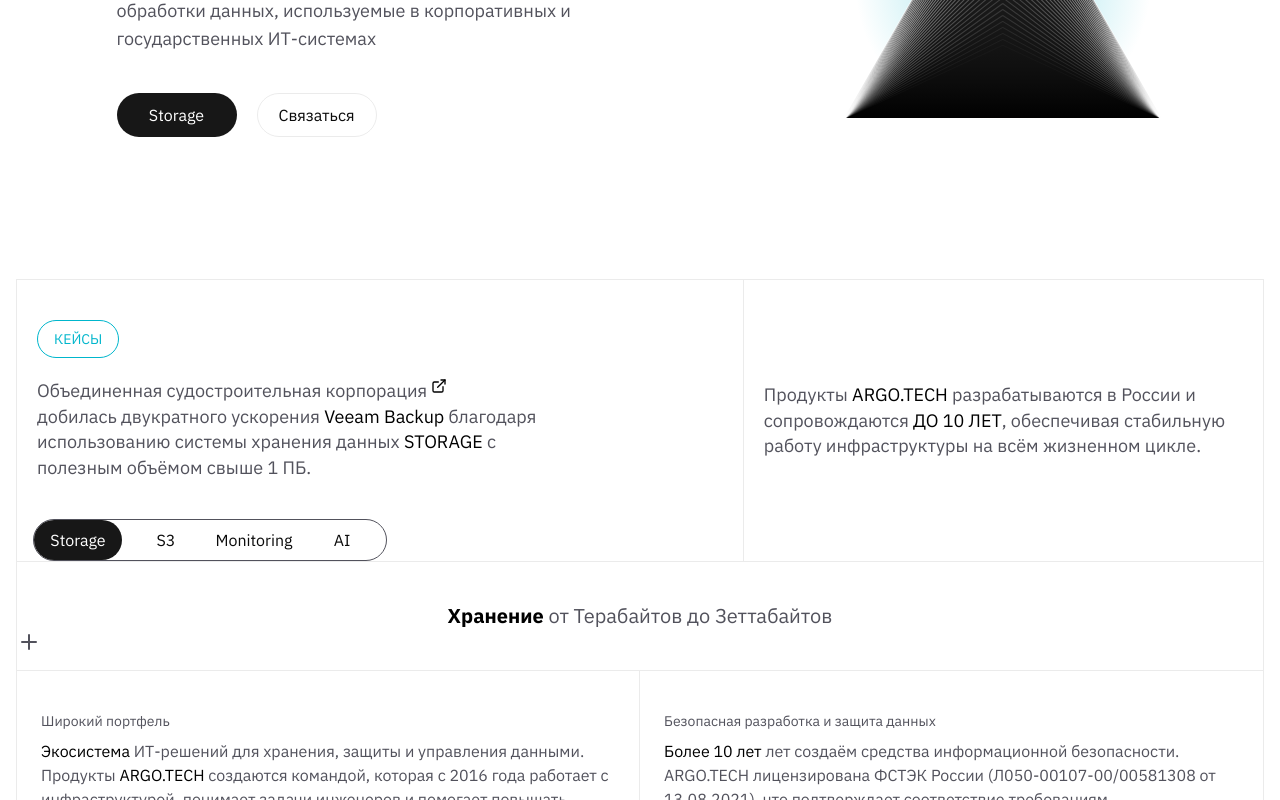
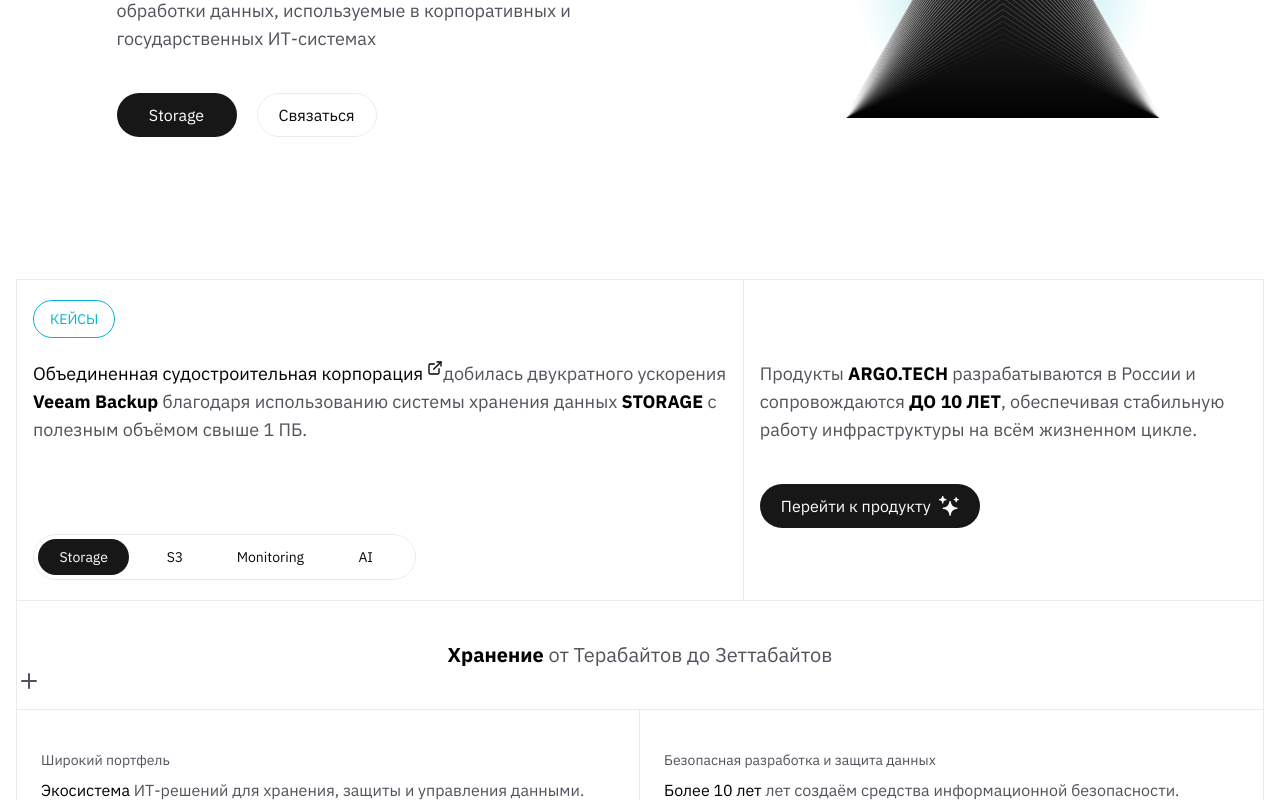
Before and after one commit to Slawone/argo-web, a Next.js app: page / in a window 1280 px wide. Shown: the part 521-1321 px from the top of the page. Built offline with nearby package versions, Linux system fonts and the light colour scheme.

Commit message:
Added module

```diff
--- a/src/sections/Info.jsx
+++ b/src/sections/Info.jsx
@@ -26,7 +26,7 @@ export const Info = ({ text }) => {
         </span>{" "}
         <span className="text-color">{restText}</span>
       </motion.p>
-      <Plus className="absolute text-color right-[-12] bottom-[-12]" />
+      <Plus className="absolute text-color right-[-12] top-[-12]" />
     </motion.section>
   );
 };
--- a/src/sections/Tabs.jsx
+++ b/src/sections/Tabs.jsx
@@ -1,132 +1,151 @@
 "use client";
 
-import { useState } from "react";
-import { Plus, ExternalLink } from "lucide-react";
-import { motion } from "framer-motion";
-import { motionVariants } from "@/config";
-import { cn } from "@/utils";
-
-export const Tabs = ({ items }) => {
-  const { containerVariants, textVariants } = motionVariants;
-  const [activeTab, setActiveTab] = useState("storage");
+import { useState, useRef } from "react";
+import Image from "next/image";
+import { ExternalLink } from "lucide-react";
+import { motion, AnimatePresence } from "framer-motion";
+import { Button } from "@/ui";
 
 const tabs = [
   {
     id: "storage",
     label: "Storage",
+    leftText: (
+      <>
+        <a
+          className="inline-flex glex-wrap gap-1 title-color"
+          href="https://www.cnews.ru/news/line/2025-08-22_argotech_vnedrila_shd_v_obedinennuyu?ysclid=mihcye6dfp825576861"
+          target="_blank"
+        >Объединенная судостроительная корпорация<ExternalLink className="w-4 h-4 title-color" /></a>добилась двукратного ускорения<span className="title-color font-bold"> Veeam Backup</span> благодаря использованию системы хранения данных <span className="title-color uppercase font-bold">Storage</span> с полезным объёмом свыше 1 ПБ.
+      </>
+    ),
+    rightText: (
+      <>
+        Продукты <span className="title-color uppercase font-bold">Argo.tech</span> разрабатываются в России и сопровождаются<span className="title-color uppercase font-bold"> до 10 лет</span>, обеспечивая стабильную работу инфраструктуры на всём жизненном цикле.
+      </>
+    ),
   },
   {
     id: "s3",
     label: "S3",
+    leftText: (
+      <>
+        Локальное объектное хранилище с поддержкой <a href="https://www.cnews.ru/news/line/2025-11-25_argotech_predstavila_lokalnoe?ysclid=mihhibz4fu353566861" className="inline-flex glex-wrap gap-1 title-color" target="_blank">S3 API <ExternalLink className="w-4 h-4 title-color" /></a>. Поддерживает уровни репликации <span className="title-color font-bold">RF=1/2/3 и Erasure Coding Reed–Solomon (10,4).</span>
+      </>
+    ),
+    rightText: (
+      <>
+        Экономия места при хранении больших объёмов данных. <span className="title-color font-bold">S3-хранилище</span> работает без ограничений по вложенным каталогам и обеспечивает быстрый доступ к данным с высокой надёжностью.
+      </>
+    ),
   },
   {
     id: "monitoring",
     label: "Monitoring",
+    leftText: (
+      <>
+        Метрополитен доверяет нам критическую <a className="inline-flex glex-wrap gap-1 title-color" href="https://www.cnews.ru/news/line/2021-05-13_rossijskij_proizvoditel?ysclid=mihhyxf3ht361827532" target="_blank">инфраструктуру <ExternalLink className="w-4 h-4 title-color" /></a> в качестве альтернативы иностранного производителя.
+      </>
+    ),
+    rightText: (
+      <>
+        Нам доверяют <span className="title-color font-bold">с 2015 года</span>, хранение - управление - обработку и мониторинг систем и вычислений ИИ.
+      </>
+    ),
   },
   {
     id: "ai",
     label: "AI",
+    leftText: (
+      <>
+        Автоматизация документов на базе <a className="inline-flex glex-wrap gap-1 title-color" href="https://companies.rbc.ru/news/HvgmtDeJGo/ii-sokratil-podgotovku-dokumentov-s-2-dnej-do-74-sekund/" target="_blank">ИИ <ExternalLink className="w-4 h-4 title-color" /></a> сократила подготовку <span className="title-color font-bold">с 2 дней до 74 секунд</span> — меньше рисков, больше эффективности.
+      </>
+    ),
+    rightText: (
+      <>
+        <a className="inline-flex glex-wrap gap-1 title-color" href="https://companies.rbc.ru/news/UvW8JznLj8/ii-sokratil-srok-zakryitiya-vakansij-s-28-do-14-dnej/" target="_blank">Автоматизация подбора персонала <ExternalLink className="w-4 h-4 title-color" /></a> на базе ИИ <span className="title-color font-bold">ускоряет найм и снижает затраты.</span> Автоматизация сократила подготовку с 2 дней до 74 секунд — меньше рисков, больше эффективности. <a className="inline-flex glex-wrap gap-1 title-color" href="https://companies.rbc.ru/news/JCe1TlzNXp/ii-na-proizvodstve-povyishenie-distsiplinyi-i-sokraschenie-izderzhek-na-20/" target="_blank">Автоматизация производственных процессов <ExternalLink className="w-4 h-4 title-color" /></a> повышает эффективность и сокращает издержки.
+      </>
+    ),
   },
 ];
 
-  const tabContent = {
-    storage: (
-      <>
-        <div className="border-b md:border-b-0 md:border-r border-black/8 dark:border-white/14 px-5 py-6 md:py-10">
-          <span className="text-[12px] md:text-sm text-[#00B6CC] border rounded-full px-4 py-2 uppercase inline-block mb-5">
-            Кейсы
-          </span>
-          <p
-            className="max-w-135 md:mb-10 text-[12px] sm:text-sm md:text-[18px]"
-          >
-            <a
-              className="flex flex-wrap gap-1"
-              href="https://www.cnews.ru/news/line/2025-08-22_argotech_vnedrila_shd_v_obedinennuyu?ysclid=mihcye6dfp825576861"
-              target="_blank"
-            >
-              <span>Объединенная судостроительная корпорация</span>
-              <ExternalLink className="w-4 h-4 title-color" />
-            </a>{" "}
-            добилась двукратного ускорения{" "}
-            <span className="title-color">Veeam Backup</span> благодаря
-            использованию системы хранения данных{" "}
-            <span className="title-color uppercase">Storage</span> с полезным
-            объёмом свыше 1 ПБ.
-          </p>
-        </div>
-        <div className="px-5 pt-6 pb-10 md:py-10">
-          <p className="text-[12px] sm:text-sm md:text-[18px]">
-            Продукты <span className="title-color uppercase">Argo.tech</span>{" "}
-            разрабатываются в России и сопровождаются{" "}
-            <span className="title-color uppercase">до 10 лет</span>,
-            обеспечивая стабильную работу инфраструктуры на всём жизненном
-            цикле.
-          </p>
-        </div>
-      </>
-    ),
-    s3: (
-      <>
-        <div className="border-r border-black/8 dark:border-white/14 px-5 py-10">
-          <span className="text-[12px] md:text-sm text-[#00B6CC] border rounded-full px-4 py-2 uppercase uppercase inline-block mb-5">
-            Кейсы
-          </span>
-          <p className="max-w-135 mb-10">
-            Локальное объектное хранилище с поддержкой{" "}
-            <a
-              href="https://www.cnews.ru/news/line/2025-11-25_argotech_predstavila_lokalnoe?ysclid=mihhibz4fu353566861"
-              target="_blank"
-            >
-              S3 API
-              <ExternalLink />
-            </a>{" "}
-            . Поддерживает уровни репликации{" "}
-            <span className="title-color">
-              RF=1/2/3 и Erasure Coding Reed–Solomon (10,4)
-            </span>
-            .
-          </p>
-        </div>
-        <div className="px-5 py-15">
-          <p>
-            Экономия места при хранении больших объёмов данных.{" "}
-            <span className="title-color">S3-хранилище</span>
-            работает без ограничений по вложенным каталогам и обеспечивает
-            быстрый доступ к данным с высокой надёжностью
-          </p>
-        </div>
-      </>
-    ),
-  };
+export const Tabs = () => {
+  const [active, setActive] = useState(tabs[0]);
+  const containerRef = useRef(null);
 
   return (
-    <motion.section
-      variants={containerVariants}
-      initial="hidden"
-      whileInView="visible"
-      className="section-border max-w-7xl mx-auto relative"
+    <section className="section-border w-full max-w-7xl mx-auto relative">
+      <div className="md:grid md:grid-cols-[7fr_5fr] relative">
+        {/* left */}
+        <span className="absolute left-4 top-5 hidden md:block text-[12px] md:text-sm text-[#00B6CC] border rounded-full px-4 py-2 uppercase">Кейсы</span>
+        <div className="w-full px-4 py-5 md:border-r md:border-r-black/8 md:dark:border-white/14 h-40 sm:h-30 md:h-80 md:pt-20">
+          <AnimatePresence mode="wait">
+            <motion.div
+              key={active.id}
+              className="text-sm md:text-md lg:text-lg text-color "
+              initial={{ opacity: 0, y: 20 }}
+              animate={{ opacity: 1, y: 0 }}
+              exit={{ opacity: 0, y: -20 }}
+              transition={{ duration: 0.4 }}
             >
-      <div className="relative text-color">
-        <div className="grid md:grid-cols-[7fr_5fr] items-center">
-          {tabContent[activeTab]}
+              {active.leftText}
+            </motion.div>
+          </AnimatePresence>
         </div>
-        <div className="absolute bottom-0 left-4 mt-4 border rounded-full">
+        {/* right */}
+        <div className="w-full px-4 py-5 mb-10 md:mb-0 h-40 md:h-80 md:pt-20">
+          <AnimatePresence mode="wait">
+            <motion.div
+              key={active.id + "right"}
+              className="mb-5"
+              initial={{ opacity: 0, x: 30 }}
+              animate={{ opacity: 1, x: 0 }}
+              exit={{ opacity: 0, x: -10 }}
+              transition={{ duration: 0.4 }}
+            >
+              <p className="text-sm md:text-md lg:text-lg mb-5 text-color md:mb-10">
+                {active.rightText}
+              </p>
+
+              {active.id === "storage" && (
+                <Button
+                  variant='primary'
+                  className="lg:max-w-1/2"
+                >
+                  Перейти к продукту
+                  <Image
+                    className="invert dark:invert-0"
+                    src="/stars.svg"
+                    alt="Логотип ARGO.TECH"
+                    width={20}
+                    height={20}
+                    priority
+                  />
+                </Button>
+              )}
+            </motion.div>
+          </AnimatePresence>
+        </div>
+      </div>
+      {/* tabs */}
+      <div className="w-full px-4 relative bottom-3 left-1/2 -translate-x-1/2 md:absolute md:max-w-6/12 lg:max-w-5/12 xl:max-w-4/12 md:left-0 md:translate-x-0 md:bottom-5">
+        <div
+          ref={containerRef}
+          className="flex border border-black/8 dark:border-white/[.145] rounded-full p-1 overflow-hidden"
+        >
           {tabs.map((tab) => (
             <button
               key={tab.id}
-              className={cn(
-                "cursor-pointer",
-                activeTab === tab.id
-                  ? "bg-[#171717] dark:bg-[#ededed] border-transparent text-white dark:text-[#0a0a0a] hover:bg-[#383838] dark:hover:bg-[#ccc] rounded-full w-22 py-2 transition-colors"
-                  : "border-black/8 text-[#0a0a0a] dark:text-white hover:border-transparent hover:bg-black/4 dark:border-white/[.145] dark:hover:bg-[#1a1a1a] rounded-full w-22 py-2",
-              )}
-              onClick={() => setActiveTab(tab.id)}
+              id={`tab-${tab.id}`}
+              onClick={() => setActive(tab)}
+              className={`cursor-pointer relative flex-1 px-4 py-2 text-sm rounded-full transition text-center z-10 ${active.id === tab.id ? "bg-[#171717] dark:bg-[#ededed] border-transparent text-white dark:text-[#0a0a0a] hover:bg-[#383838] dark:hover:bg-[#ccc]" : "text-[#0a0a0a] dark:text-white"
+                }`}
             >
               {tab.label}
             </button>
           ))}
         </div>
       </div>
-    </motion.section>
+    </section>
   );
 };
```
Lines whose indentation alone changed are shown as unchanged.
